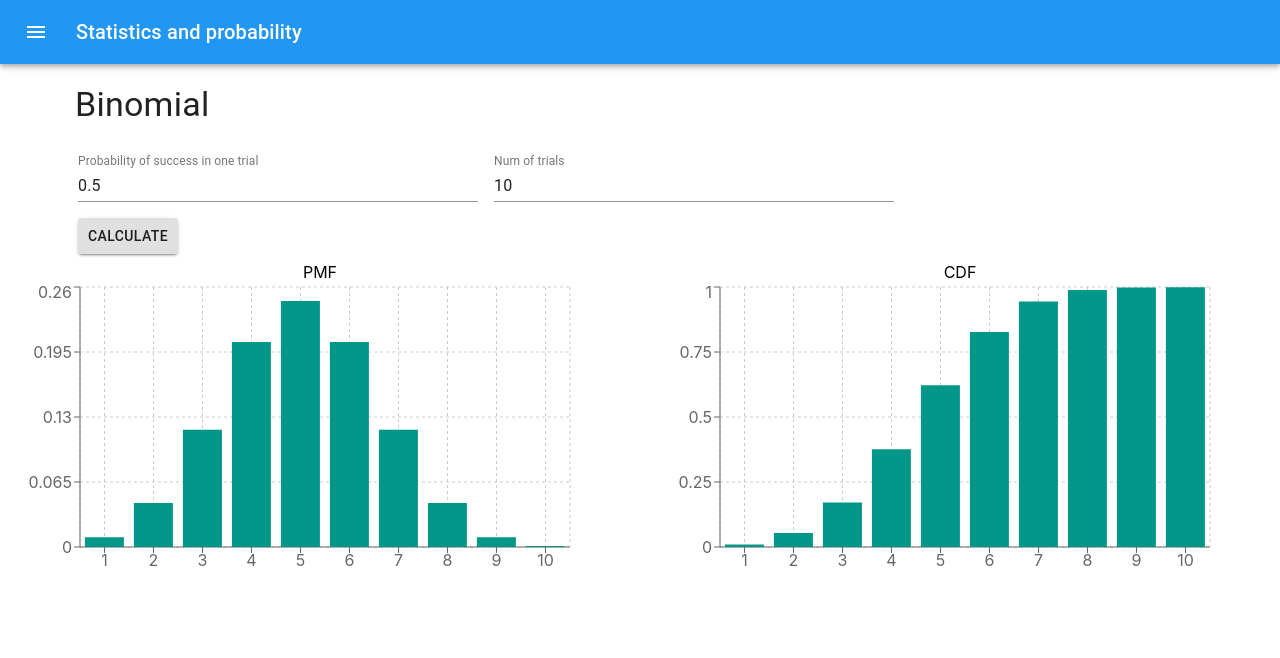
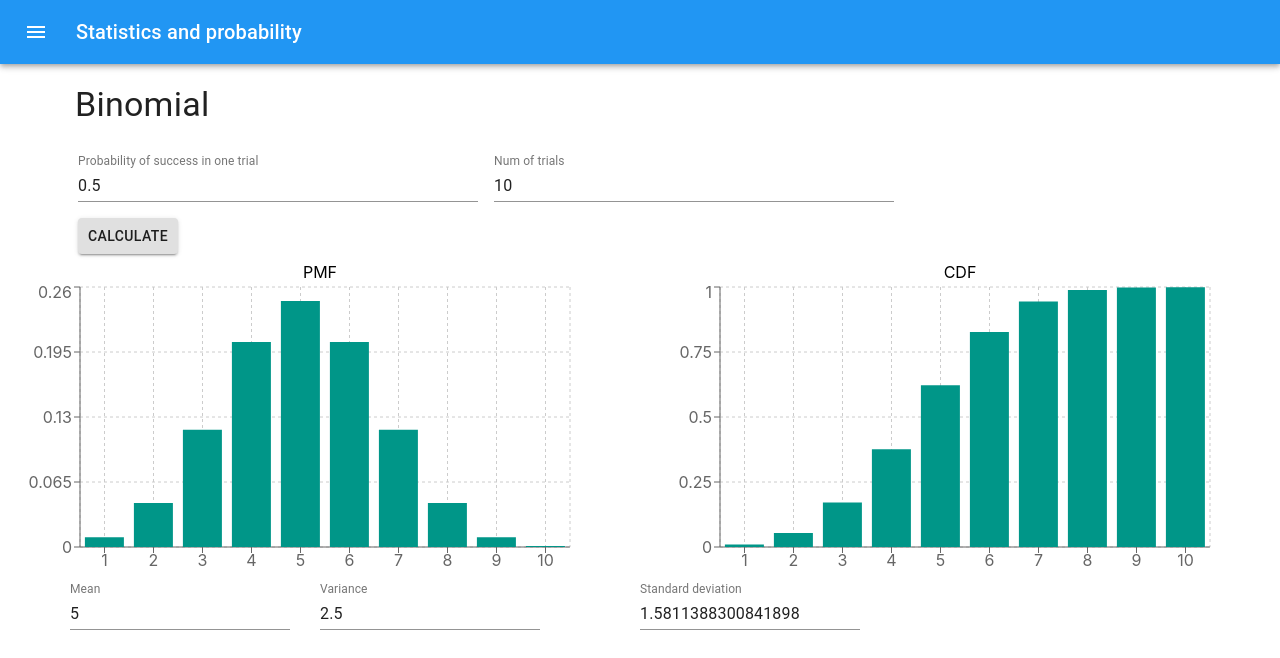
Before and after one commit to pbezglasny/probability-distributions-vis, a React (Create React App) app: page / in a window 1280 px wide. Shown: the top 658 px of the page. Built offline with nearby package versions, Linux system fonts and the light colour scheme.

Commit message:
Refactor distributions.

```diff
--- a/src/App.js
+++ b/src/App.js
@@ -73,7 +73,7 @@ class App extends React.Component {
     handleSelectDistribution(id) {
         this.setState({currentGraph: id});
         this.toggleDrawer();
-        this.collapseDiscrete();
+        // this.collapseDiscrete();
     }
 
     collapseDiscrete() {
--- a/src/distributions/Binomial.js
+++ b/src/distributions/Binomial.js
@@ -1,23 +1,40 @@
 import * as React from "react";
 import DiscreteDistribution from "./discrete-distribution"
 import {ComponentDistributionParam} from "../model/dist-param";
-import {nChooseK} from "../utils/distribution-math";
+import binomial from "../statistics/discrete/binomial"
 
 
 class BinomialFromDiscrComponent extends React.Component {
 
     makePmf(params) {
-        const pmf = [];
+        const result = [];
         const p = params['p'].value;
         const n = params['n'].value;
         for (let k = 1; k <= n; k++) {
-            const choose = nChooseK(n, k);
-            const prob = choose * Math.pow(p, k) *
-                Math.pow(1 - p, n - k);
-            pmf.push({'name': k.toString(), 'prob': prob});
+            const prob = binomial.pmf(n, k, p);
+            result.push({'name': k.toString(), 'prob': prob});
         }
-        return pmf;
+        return result;
     }
+
+    mean(params) {
+        const p = params['p'].value;
+        const n = params['n'].value;
+        return binomial.mean(n, p);
+    }
+
+    variance(params) {
+        const p = params['p'].value;
+        const n = params['n'].value;
+        return binomial.var(n, p);
+    }
+
+    std(params) {
+        const p = params['p'].value;
+        const n = params['n'].value;
+        return binomial.std(n, p);
+    }
+
 
     render() {
         return (
@@ -25,6 +42,9 @@ class BinomialFromDiscrComponent extends React.Component {
                 defaultParams={[new ComponentDistributionParam("p", "Probability of success in one trial", 0.5, 0, 1),
                     new ComponentDistributionParam("n", "Num of trials", 10, 0)]}
                 makePmfArray={this.makePmf}
+                mean={this.mean}
+                variance={this.variance}
+                std={this.std}
                 name='Binomial'/>
         )
     }
--- a/src/distributions/Geometric.js
+++ b/src/distributions/Geometric.js
@@ -1,6 +1,7 @@
 import * as React from "react";
 import {ComponentDistributionParam} from "../model/dist-param";
 import DiscreteDistribution from "./discrete-distribution";
+import geometric from "../statistics/discrete/geometric";
 
 class Geometric extends React.Component {
 
@@ -8,13 +9,28 @@ class Geometric extends React.Component {
         const p = params['p'].value;
         const pmf = [];
         let k = 0;
-        let prob = Math.pow((1 - p), k) * p;
+        let prob = geometric.pmf(k, p);
         while (prob >= 1e-5 && k <= 500) {
             pmf.push({'name': k.toString(), 'prob': prob});
             k++;
-            prob = Math.pow((1 - p), k) * p;
+            prob = geometric.pmf(k, p);
         }
         return pmf;
+    }
+
+    mean(params) {
+        const p = params['p'].value;
+        return geometric.mean(p);
+    }
+
+    variance(params) {
+        const p = params['p'].value;
+        return geometric.var(p);
+    }
+
+    std(params) {
+        const p = params['p'].value;
+        return geometric.std(p);
     }
 
     render() {
@@ -22,6 +38,9 @@ class Geometric extends React.Component {
             <DiscreteDistribution
                 defaultParams={[new ComponentDistributionParam("p", "Probability of success in one trial", 0.5, 0, 1)]}
                 makePmfArray={this.makePmf}
+                mean={this.mean}
+                variance={this.variance}
+                std={this.std}
                 name='Geometric'/>
         );
     }
--- a/src/distributions/NegativeBinomial.js
+++ b/src/distributions/NegativeBinomial.js
@@ -1,12 +1,7 @@
 import * as React from "react";
 import {ComponentDistributionParam} from "../model/dist-param";
 import DiscreteDistribution from "./discrete-distribution";
-import {nChooseK} from "../utils/distribution-math";
-
-
-function probabilityOfOneTrial(k, p, r) {
-    return nChooseK(k + r - 1, k) * Math.pow((1 - p), r) * Math.pow(p, k);
-}
+import negative_binomial from "../statistics/discrete/negative_binomial";
 
 class NegativeBinomial extends React.Component {
 
@@ -16,21 +11,42 @@ class NegativeBinomial extends React.Component {
         const r = parseInt(params['r'].value);
         const pmf = [];
         let k = 0;
-        let prob = probabilityOfOneTrial(k, p, r);
+        let prob = negative_binomial.pmf(k, p, r);
         while (prob >= 1e-4 && k <= 500) {
             pmf.push({'name': k.toString(), 'prob': prob});
             k++;
-            prob = probabilityOfOneTrial(k, p, r);
+            prob = negative_binomial.pmf(k, p, r);
         }
         return pmf;
+    }
+
+    mean(params) {
+        const p = params['p'].value;
+        const r = params['r'].value;
+        return negative_binomial.mean(p, r);
+    }
+
+    variance(params) {
+        const p = params['p'].value;
+        const r = params['r'].value;
+        return negative_binomial.var(p, r);
+    }
+
+    std(params) {
+        const p = params['p'].value;
+        const r = params['r'].value;
+        return negative_binomial.std(p, r);
     }
 
     render() {
         return (
             <DiscreteDistribution
-                defaultParams={[new ComponentDistributionParam("p", "Probability of success in one trial", 0.5, 0, 1),
-                    new ComponentDistributionParam("r", "Number of failures until the experiment is stopped", 10, 0)]}
+                defaultParams={[new ComponentDistributionParam("p", "Probability of success in one trial", 0.2, 0, 1),
+                    new ComponentDistributionParam("r", "Number of failures until the experiment is stopped", 4, 0)]}
                 makePmfArray={this.makePmf}
+                mean={this.mean}
+                variance={this.variance}
+                std={this.std}
                 name='Negative Binomial'/>
         );
     }
--- a/src/distributions/discrete-distribution.js
+++ b/src/distributions/discrete-distribution.js
@@ -3,7 +3,7 @@ import {formStyles} from "../styles/form-styles";
 import {withStyles} from '@material-ui/core/styles';
 import combineStyles from "../styles/combine-styles";
 import {gridStyles} from "../styles/grid-styles";
-import {makeCdfFromPmf} from "../utils/distribution-math";
+import {makeCdfFromPmf} from "../statistics/distribution-math";
 import {DistributionParam} from "../model/dist-param";
 import TextField from "@material-ui/core/TextField";
 import Button from "@material-ui/core/Button";
@@ -20,8 +20,24 @@ class DiscreteDistribution extends React.Component {
         for (const param of props.defaultParams) {
             paramsMap[param.name] = new DistributionParam(param.name, param.defaultValue, param.min, param.max)
         }
-        this.state = {params: paramsMap, pmf: [], cdf: []};
+        this.state = {
+            params: paramsMap,
+            mean: 0,
+            variance: 0,
+            std: 0,
+            pmf: [],
+            cdf: []
+        };
         this.handleChange = this.handleChange.bind(this);
+    }
+
+    updateStatistics() {
+        const newMean = this.props.mean(this.state.params);
+        this.setState({mean: newMean});
+        const newVariance = this.props.variance(this.state.params);
+        this.setState({variance: newVariance});
+        const newStd = this.props.std(this.state.params);
+        this.setState({std: newStd});
     }
 
     handleChange(event) {
@@ -33,6 +49,7 @@ class DiscreteDistribution extends React.Component {
     }
 
     componentDidMount() {
+        this.updateStatistics();
         this.drawChart();
     }
 
@@ -45,6 +62,7 @@ class DiscreteDistribution extends React.Component {
         if (!this.isAllParamValid()) {
             return;
         }
+        this.updateStatistics();
         const pmf = this.props.makePmfArray(this.state.params);
         const cdf = makeCdfFromPmf(pmf);
         this.setState({pmf: pmf, cdf: cdf});
@@ -96,7 +114,7 @@ class DiscreteDistribution extends React.Component {
                                 <XAxis dataKey="name"/>
                                 <YAxis/>
                                 <Tooltip/>
-                                <Bar dataKey="prob" name="Probability" fill="#009688"/>
+                                <Bar dataKey="prob" name="P(X=x)" fill="#009688"/>
                             </BarChart>
                         </Grid>
                         <Grid item xs={6}>
@@ -106,8 +124,25 @@ class DiscreteDistribution extends React.Component {
                                 <XAxis dataKey="name"/>
                                 <YAxis/>
                                 <Tooltip/>
-                                <Bar dataKey="prob" name="Probability" fill="#009688"/>
+                                <Bar dataKey="prob" name="P(X<=x)" fill="#009688"/>
                             </BarChart>
+                        </Grid>
+                        <Grid item xs={3} style={{paddingLeft: 70}}>
+                            <TextField key="mean" id="mean"
+                                       value={this.state.mean} label="Mean"
+                                       inputProps={{readOnly: true}}/>
+                        </Grid>
+                        <Grid item xs={3}>
+                            <TextField key="mean" id="mean"
+                                       value={this.state.variance}
+                                       label="Variance"
+                                       inputProps={{readOnly: true}}/>
+                        </Grid>
+                        <Grid item xs={3}>
+                            <TextField key="std" id="std"
+                                       value={this.state.std}
+                                       label="Standard deviation"
+                                       inputProps={{readOnly: true}}/>
                         </Grid>
                     </Grid>
                 </div>
--- /dev/null
+++ b/src/statistics/discrete/binomial.js
@@ -0,0 +1,28 @@
+import {nChooseK} from "../distribution-math";
+
+
+class binomial {
+
+    constructor() {
+        throw new Error("This class is not supposed to instantiate");
+    }
+
+    static pmf(n, k, p) {
+        return nChooseK(n, k) * Math.pow(p, k) * Math.pow(1 - p, n - k);
+    }
+
+    static mean(n, p) {
+        return n * p;
+    }
+
+    static var(n, p) {
+        return n * p * (1 - p);
+    }
+
+    static std(n, p) {
+        return Math.sqrt(this.var(n, p));
+    }
+}
+
+
+export default binomial;
--- /dev/null
+++ b/src/statistics/discrete/geometric.js
@@ -0,0 +1,26 @@
+class geometric {
+
+    constructor() {
+        throw new Error("This class is not supposed to instantiate");
+    }
+
+    static pmf(k, p) {
+        return Math.pow((1 - p), k) * p;
+    }
+
+    static mean(p) {
+        return (1 - p) / p;
+    }
+
+    static var(p) {
+        return (1 - p) / Math.pow(p, 2);
+    }
+
+    static std(n, p) {
+        return Math.sqrt(this.var(n, p));
+    }
+
+
+}
+
+export default geometric;
--- /dev/null
+++ b/src/statistics/discrete/negative_binomial.js
@@ -0,0 +1,27 @@
+import {nChooseK} from "../distribution-math";
+
+class negative_binomial {
+
+    constructor() {
+        throw new Error("This class is not supposed to instantiate");
+    }
+
+    static pmf(k, p, r) {
+        return nChooseK(k + r - 1, k) * Math.pow((1 - p), r) * Math.pow(p, k);
+    }
+
+    static mean(p, r) {
+        return p * r / (1 - p);
+    }
+
+    static var(p, r) {
+        return p * r / Math.pow((1 - p), 2);
+    }
+
+    static std(p, r) {
+        return Math.sqrt(this.var(p, r));
+    }
+}
+
+
+export default negative_binomial;
```
Also changed, not shown: src/statistics/distribution-math.js (renamed from src/utils/distribution-math.js).
